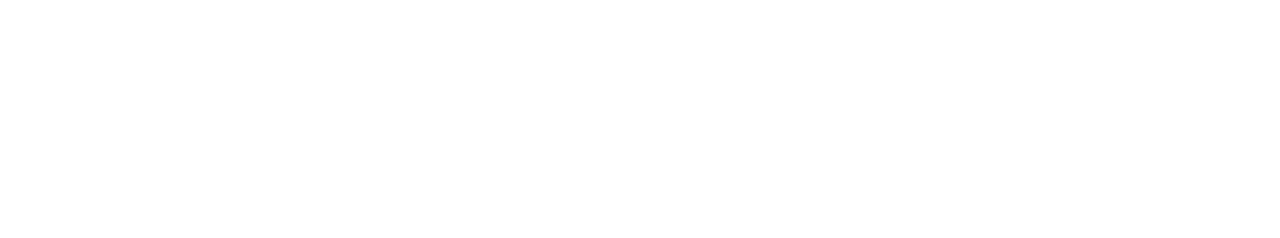
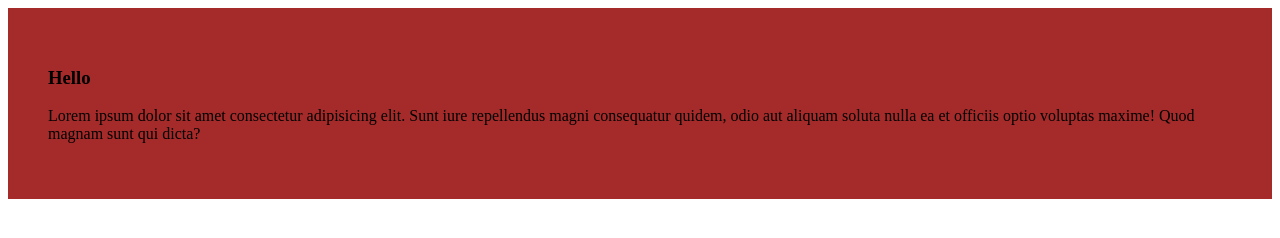
Before and after one commit to HasnathAhmedTamim/my-first-github-repo, a plain HTML site: page index.html in a window 1280 px wide. Drawn offline with Linux system fonts and the light colour scheme.

Commit message:
add a blog

```diff
--- a/index.html
+++ b/index.html
@@ -4,8 +4,14 @@
     <meta charset="UTF-8">
     <meta name="viewport" content="width=device-width, initial-scale=1.0">
     <title>My First Github Repo</title>
+    <link rel="stylesheet" href="styles/blog.css">
 </head>
 <body>
+    <div>
+        <h3>Hello</h3>
+        <p>Lorem ipsum dolor sit amet consectetur adipisicing elit. Sunt iure repellendus magni consequatur quidem, odio aut
+            aliquam soluta nulla ea et officiis optio voluptas maxime! Quod magnam sunt qui dicta?</p>
+    </div>
 
 </body>
 </html>
--- /dev/null
+++ b/styles/blog.css
@@ -0,0 +1,4 @@
+div{
+    background-color: brown;
+    padding: 40px;
+}
```
